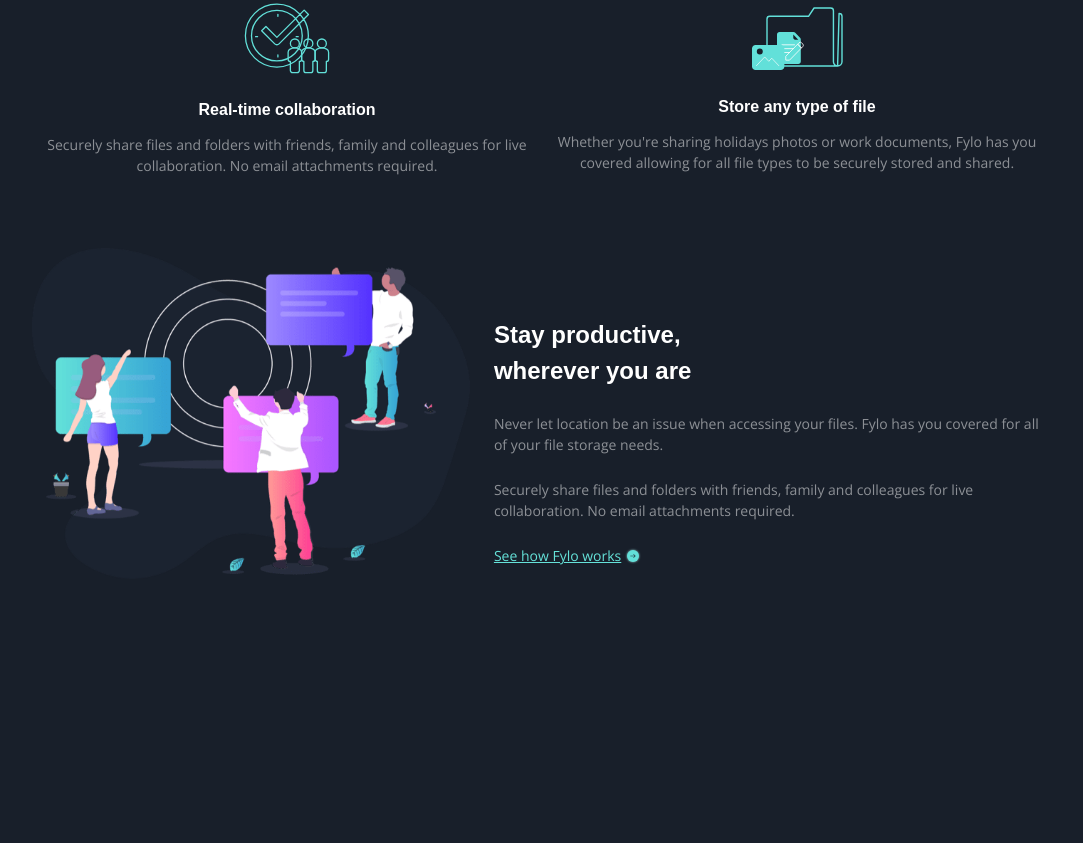
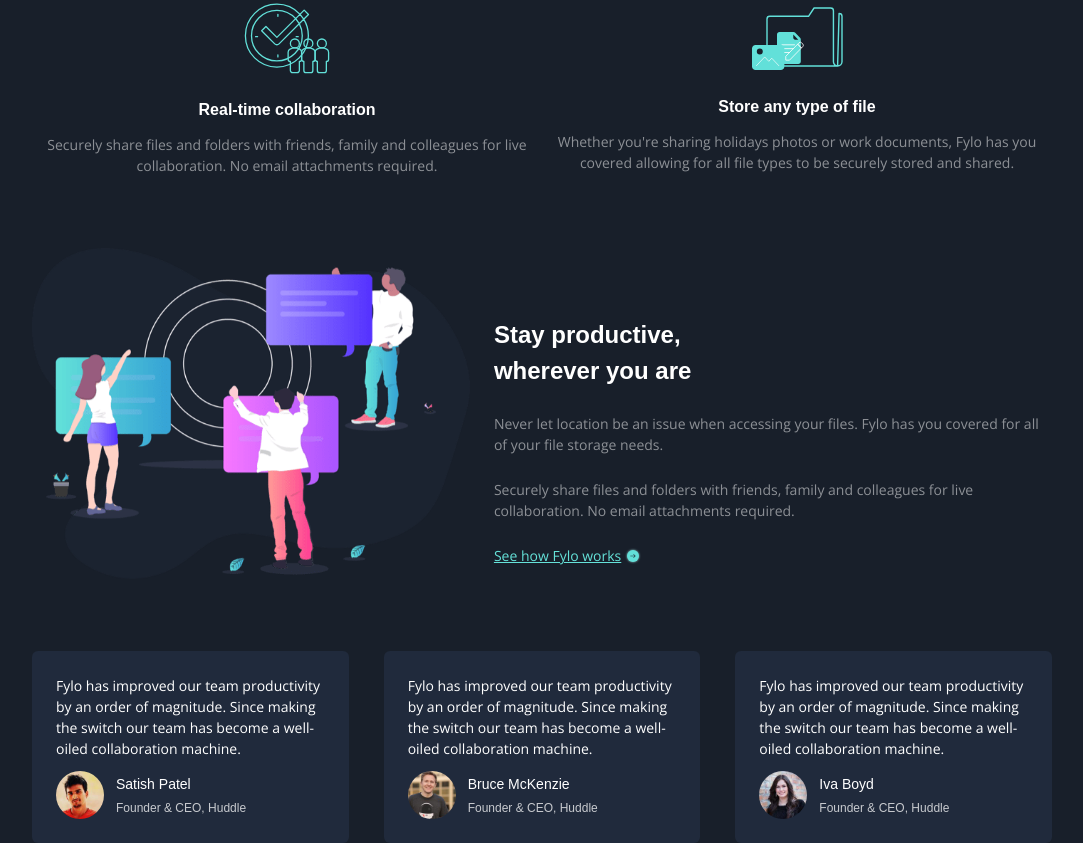
Before and after one commit to yvnvs/fylo-dark-theme-landing-page-master, a plain HTML site: page index.html in a window 1280 px wide. Shown: the part 1117-1960 px from the top of the page, without its empty margins (98-1181 px from the left). Before the commit the page ends 1696 px from the top, so only its background shows below. Drawn offline with nearby package versions, Linux system fonts and the light colour scheme; a web font is replaced by a local one.

Commit message:
+quotes  section

```diff
--- a/index.html
+++ b/index.html
@@ -113,34 +113,61 @@
     </section>
 
 
+    <!-- QUOTES -->
+    <section id="quotes">
+
+      <div class="quote-card">
+        <p> Fylo has improved our team productivity by an order of magnitude. Since making the switch our team has
+          become a well-oiled collaboration machine.</p>
+
+        <div class="profile-wrapper">
+          <div class="profile-image">
+            <img src="./images/profile-1.jpg" alt="Satish Patel">
+          </div>
+          <div class="profile-content">
+            <h5>Satish Patel</h5>
+            <h6>Founder & CEO, Huddle</h6>
+          </div>
+        </div>
+      </div>
+      <div class="quote-card">
+        <p> Fylo has improved our team productivity by an order of magnitude. Since making the switch our team has
+          become a well-oiled collaboration machine.</p>
+
+        <div class="profile-wrapper">
+          <div class="profile-image">
+            <img src="./images/profile-2.jpg" alt="Bruce McKenzie">
+          </div>
+          <div class="profile-content">
+            <h5>Bruce McKenzie</h5>
+            <h6>Founder & CEO, Huddle</h6>
+          </div>
+        </div>
+      </div>
+      <div class="quote-card">
+        <p>
+          Fylo has improved our team productivity by an order of magnitude. Since making the switch our team has
+          become a well-oiled collaboration machine.</p>
+
+        <div class="profile-wrapper">
+          <div class="profile-image">
+            <img src="./images/profile-3.jpg" alt="Iva Boyd">
+          </div>
+          <div class="profile-content">
+            <h5>Iva Boyd</h5>
+            <h6>Founder & CEO, Huddle</h6>
+          </div>
+        </div>
+      </div>
+
+    </section>
+
+
   </div>
 
   <!--
 
 
-
-
-
-
-
-
-  Fylo has improved our team productivity by an order of magnitude. Since making the switch our team has
-  become a well-oiled collaboration machine.
-
-  Satish Patel
-  Founder & CEO, Huddle
-
-  Fylo has improved our team productivity by an order of magnitude. Since making the switch our team has
-  become a well-oiled collaboration machine.
-
-  Bruce McKenzie
-  Founder & CEO, Huddle
-
-  Fylo has improved our team productivity by an order of magnitude. Since making the switch our team has
-  become a well-oiled collaboration machine.
-
-  Iva Boyd
-  Founder & CEO, Huddle
 
   Get early access today
 
--- a/style.css
+++ b/style.css
@@ -160,3 +160,43 @@
     color: var(--cyan);
     text-decoration: underline;
 }
+
+/* QUOTES */
+
+
+#quotes {
+    margin-top: 72px;
+
+    display: grid;
+    grid-template-columns: repeat(auto-fit, minmax(300px, 1fr));
+    gap: 35px;
+  }
+
+  #quotes .quote-card {
+    padding: 24px;
+    background-color: hsl(219, 30%, 18%);
+    border-radius: 6px;
+  }
+
+  #quotes .quote-card p {
+    margin-bottom: 12px;
+  }
+
+  #quotes .quote-card .profile-wrapper {
+    display: flex;
+    gap: 12px;
+    align-items: center;
+  }
+
+  #quotes .quote-card .profile-image {
+    width: 48px;
+    height: 48px;
+    border-radius: 999px;
+    overflow: hidden;
+  }
+
+  #quotes .quote-card h6 {
+    font-size: 12px;
+    opacity: 0.75;
+    margin-top: 4px;
+  }
```
